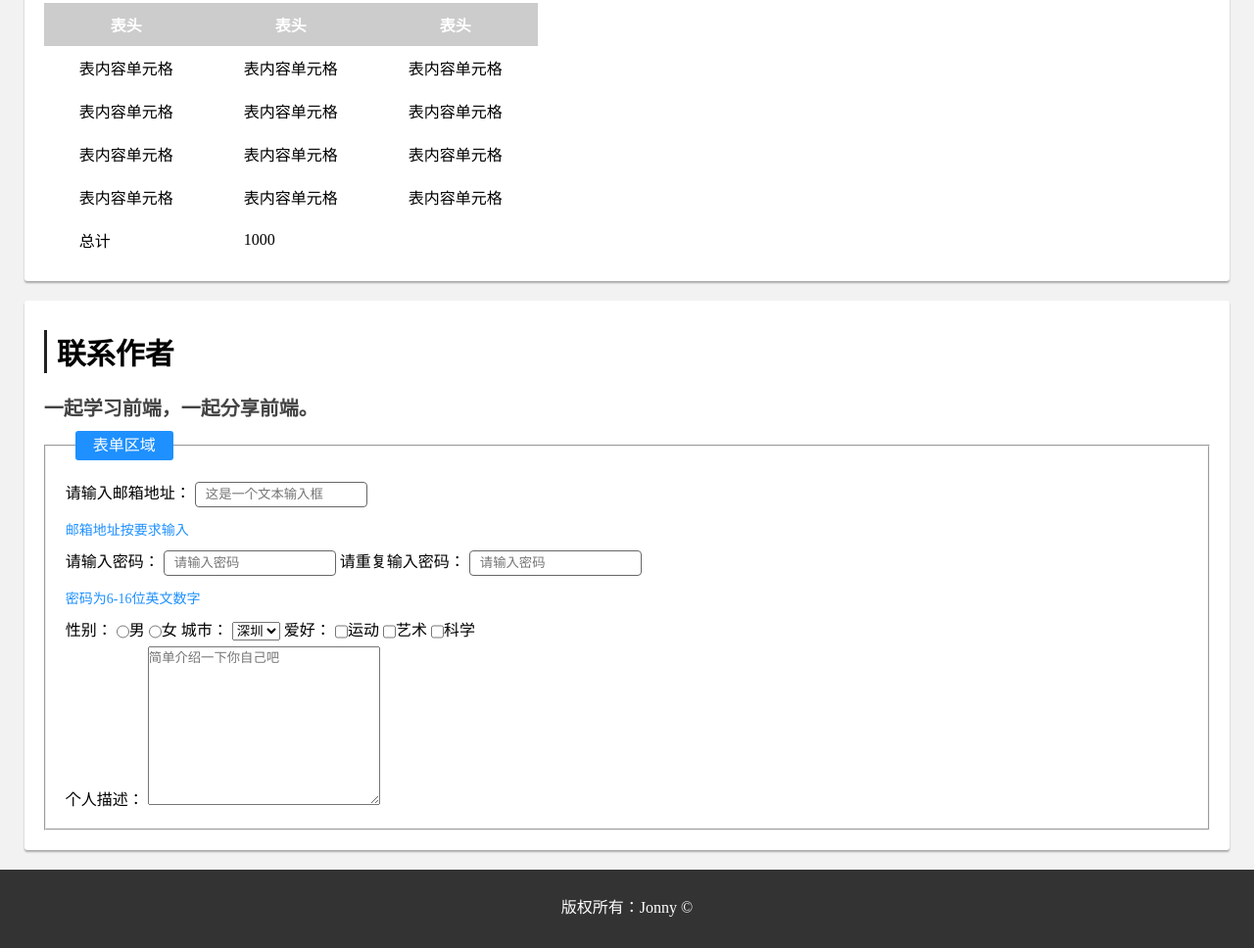
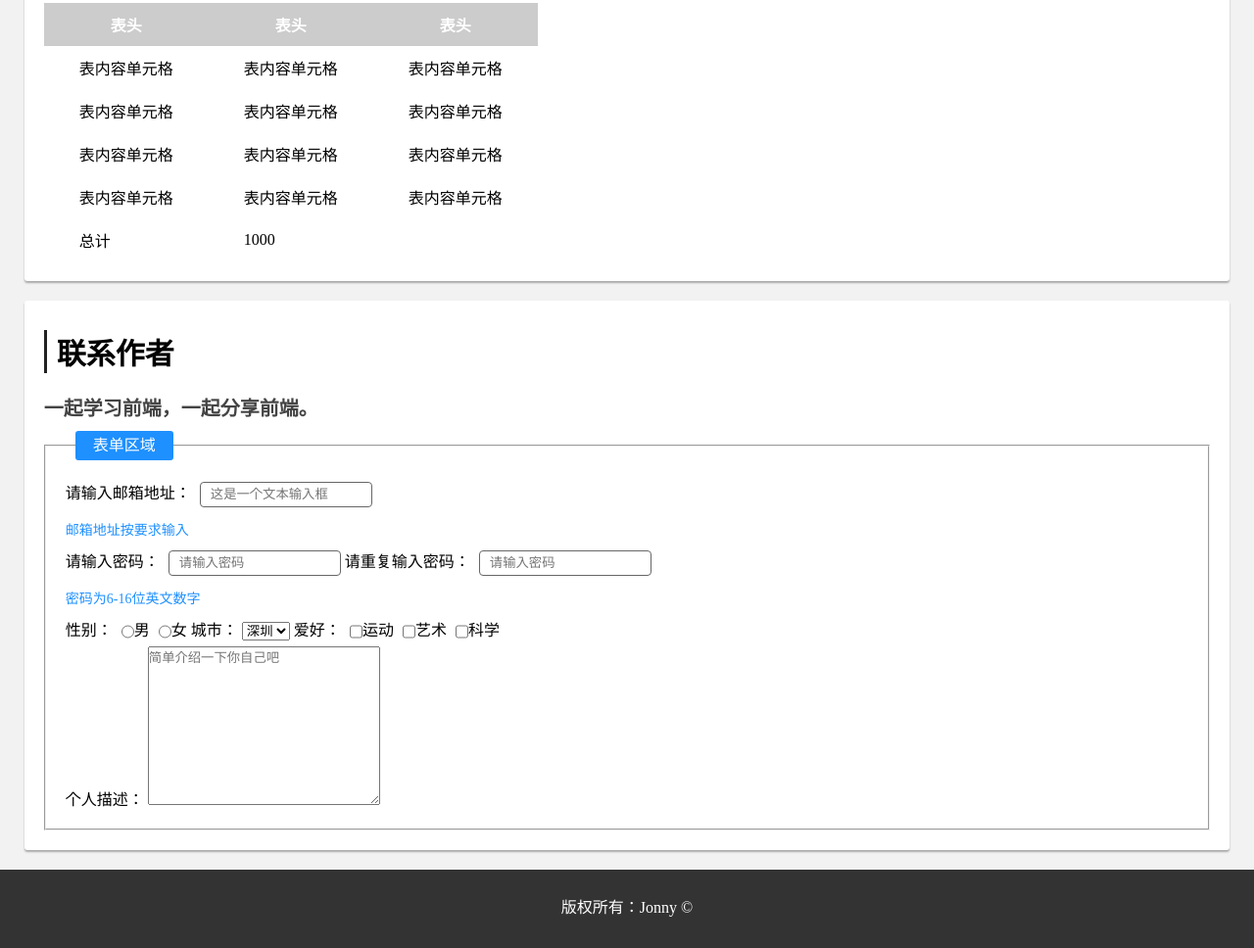
Before and after one commit to JonnyLeung/Jonny, a plain HTML site: page index.html in a window 1280 px wide. Shown: the part 3881-4849 px from the top of the page at 98% size. Drawn offline with Linux system fonts and the light colour scheme.

Commit message:
Update base1.css

```diff
--- a/base1.css
+++ b/base1.css
@@ -22,7 +22,7 @@ img {
 }
 
 input {
-    vertical-align:middle;
+    vertical-align: middle;
 }
 /* main */
 body {
@@ -142,6 +142,7 @@ section form input {
     padding-left: 10px;
     border-radius: 4px;
     border: 1.5px solid #666;
+    margin-left: 5px;
 }
 section form input[type='radio']{
     padding-top: 5px;
```
